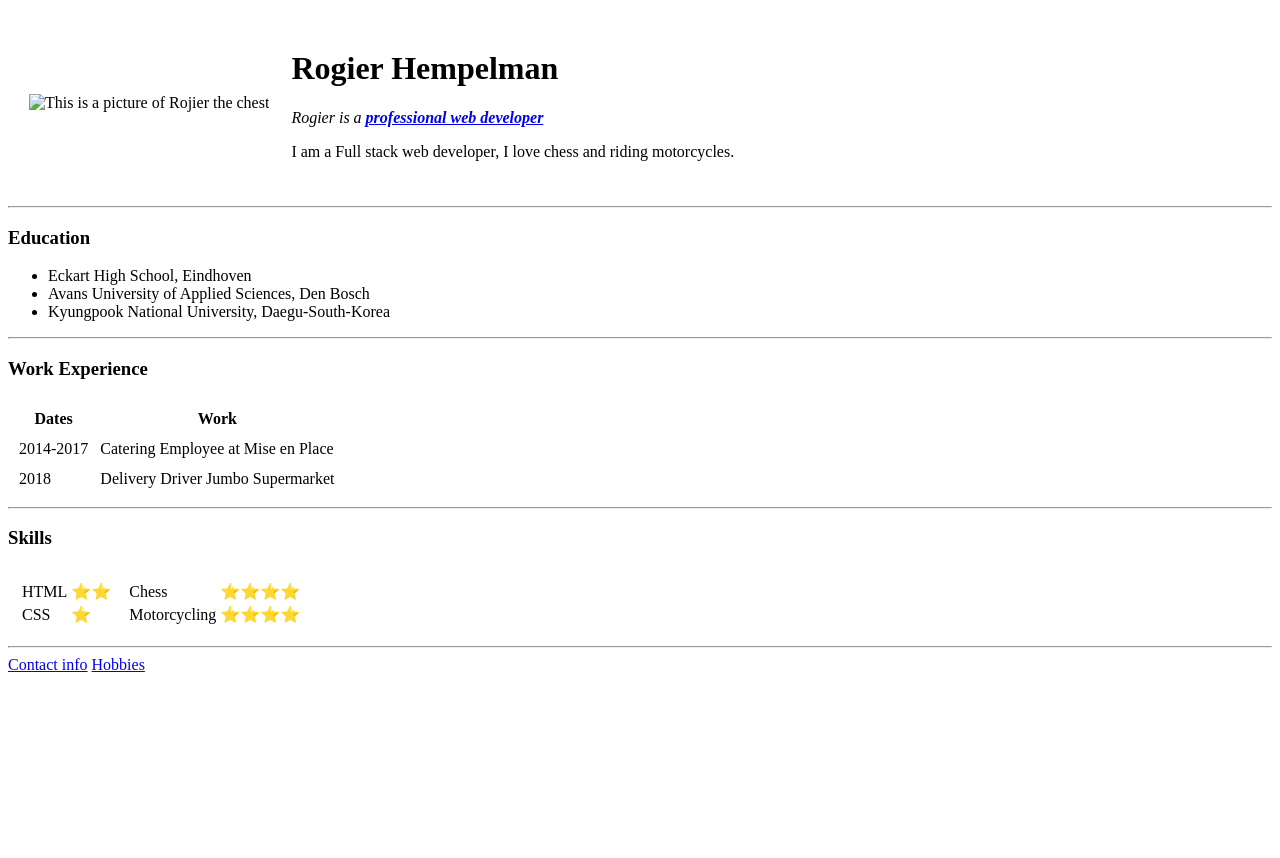
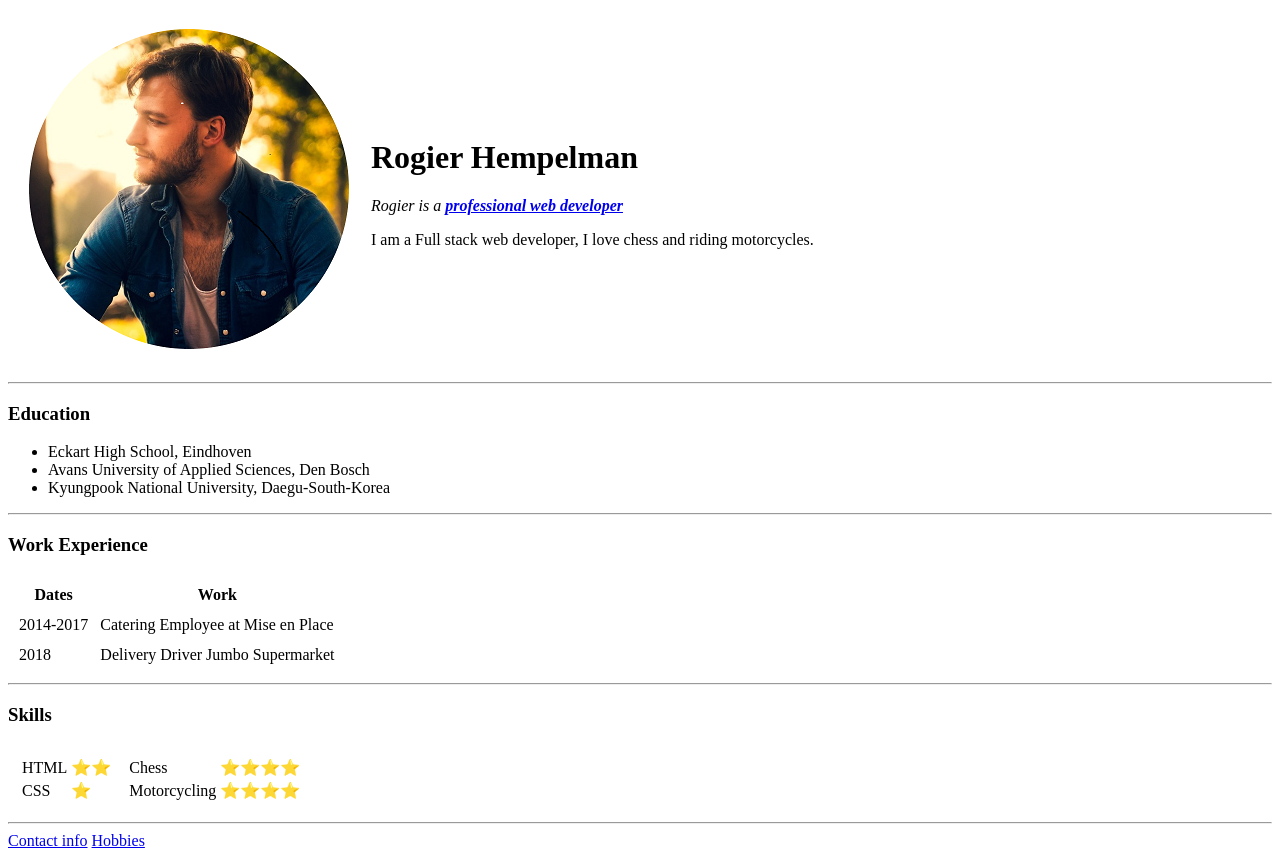
Before and after one commit to RojierChest/cv, a plain HTML site: page indexx.html in a window 1280 px wide. Before the commit the page ends 800 px from the top, so only its background shows below. Drawn offline with Linux system fonts and the light colour scheme; the site is published under a folder, as on GitHub Pages, so addresses that start at the root find nothing.

Commit message:
Update indexx.html

```diff
--- a/indexx.html
+++ b/indexx.html
@@ -8,7 +8,7 @@
     <table cellspacing = "20">
       <tr>
         <td>
-          <img src="/Images/Rojier-modified.png" alt="This is a picture of Rojier the chest">
+          <img src="Images/Rojier-modified.png" alt="This is a picture of Rojier the chest">
         </td>
         <td>
           <h1>Rogier Hempelman</h1>
```
